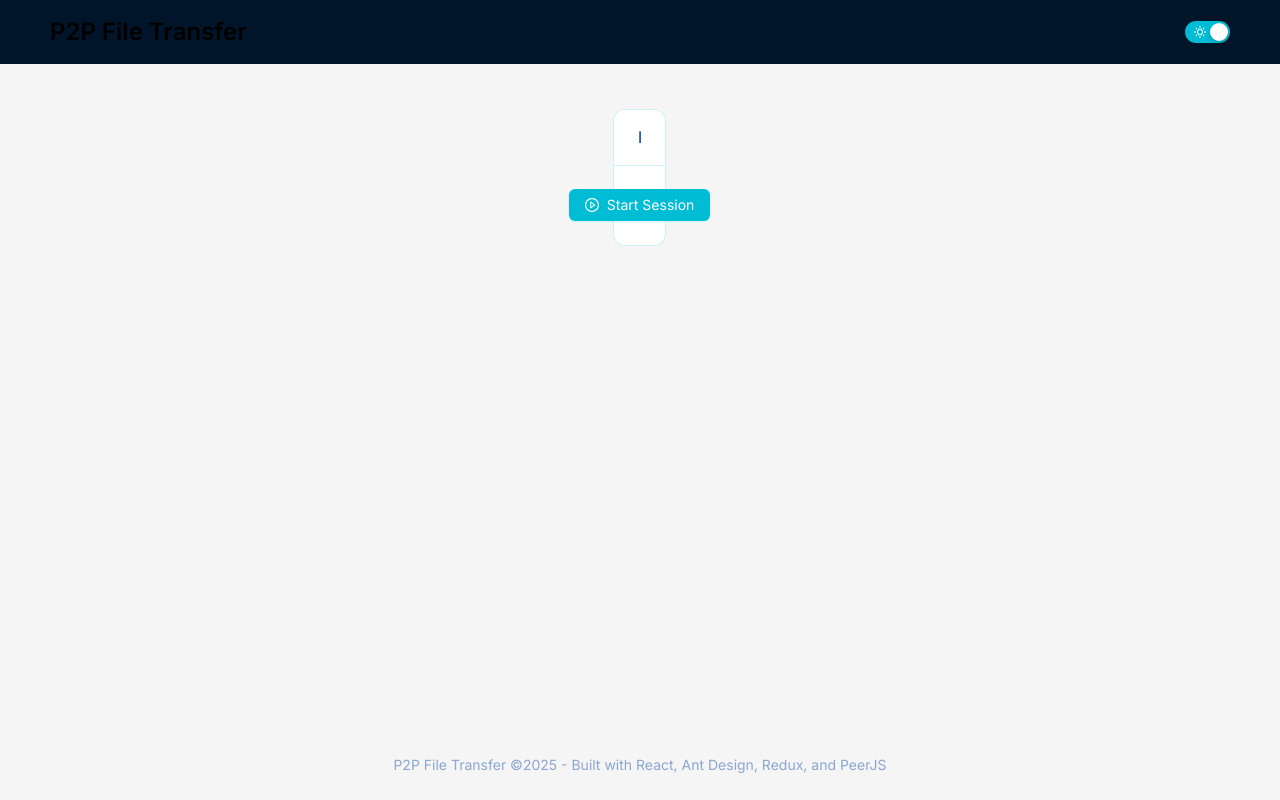
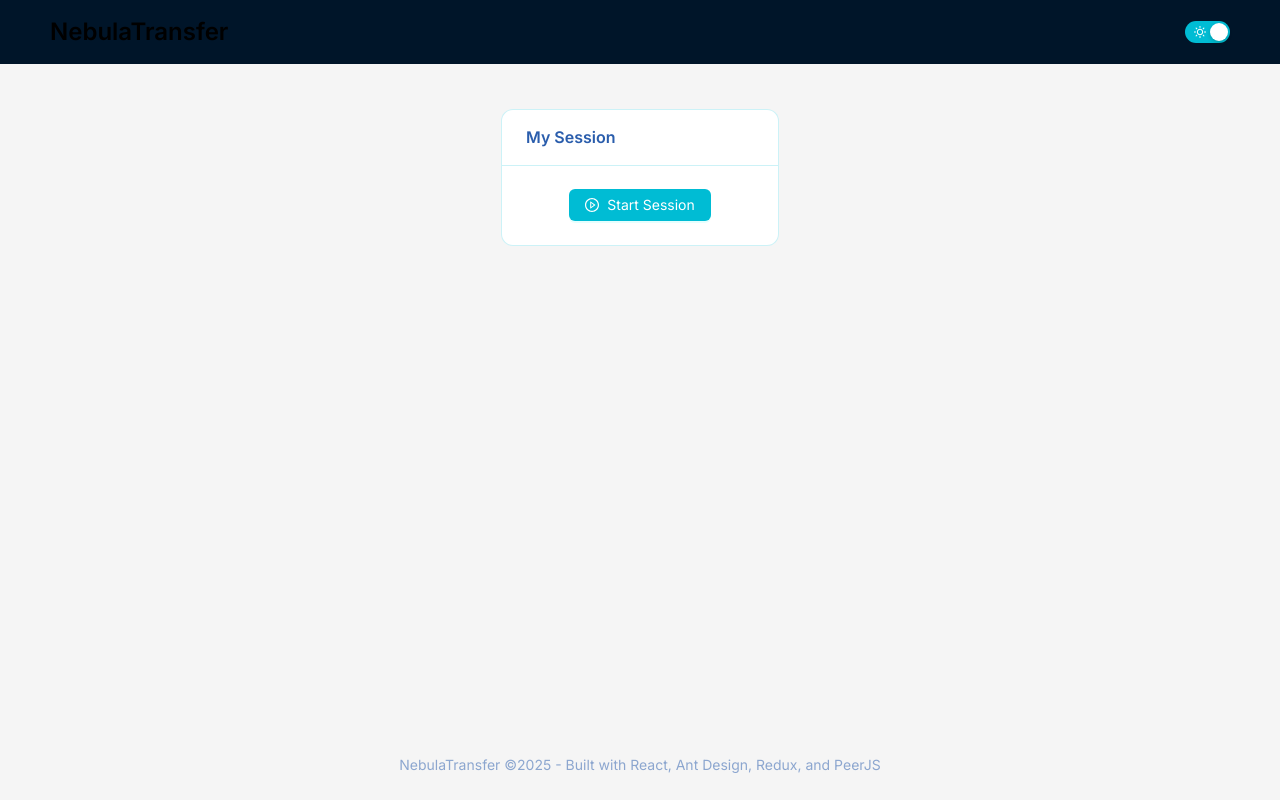
Before and after one commit to TakMashhido/NebulaTransfer, a React (Create React App) app: page / in a window 1280 px wide. Built offline with nearby package versions, Linux system fonts and the light colour scheme.

Commit message:
Improve desktop layout and update app branding

```diff
--- a/src/App.tsx
+++ b/src/App.tsx
@@ -143,7 +143,14 @@ export const App: React.FC = () => {
   return (
     <Layout style={{ minHeight: '100vh' }}> {/* Removed hardcoded background */}
       <MainHeader />
-      <Content style={{ padding: '20px', maxWidth: '1200px', margin: '0 auto' }}>
+      <Content
+        style={{
+          padding: '20px',
+          maxWidth: '1200px',
+          width: '100%',
+          margin: '0 auto',
+        }}
+      >
         {/* NebulaTransfer Title Card - can be a simple Typography.Title or its own component if complex */}
         <Row justify="center" style={{ marginBottom: 24 }}>
             <Col>
@@ -152,7 +159,7 @@ export const App: React.FC = () => {
             </Col>
         </Row>
         <Row gutter={[16, 16]} justify="center">
-          <Col xs={24} sm={24} md={8}>
+          <Col xs={24} sm={24} md={8} lg={8} xl={6}>
             <SessionInfoCard
               // Props passed to SessionInfoCard
               // peerId={peerStoreState.id} // Handled by SessionInfoCard's useSelector
@@ -180,7 +187,7 @@ export const App: React.FC = () => {
           </Col>
 
           {peerStoreState.started && connectionStoreState.list.length > 0 && (
-            <Col xs={24} sm={24} md={8}>
+            <Col xs={24} sm={24} md={8} lg={8} xl={6}>
               <SendFileCard
                 // Props for SendFileCard
                 fileList={fileList}
@@ -215,7 +222,7 @@ export const App: React.FC = () => {
           {/* LogViewer could be a third column or below, depending on layout preference */}
           {/* For now, keeping a similar 3-column structure if all cards are active */}
            {peerStoreState.started && (
-            <Col xs={24} sm={24} md={8}>
+            <Col xs={24} sm={24} md={8} lg={8} xl={6}>
               {/* Placeholder for LogViewer if it's a separate component */}
               {/* <LogViewer /> */}
             </Col>
--- a/src/components/MainFooter.tsx
+++ b/src/components/MainFooter.tsx
@@ -7,7 +7,7 @@ const MainFooter: React.FC = () => {
   return (
     <Layout.Footer style={{ textAlign: 'center' }}>
       <Text type="secondary">
-        P2P File Transfer ©{new Date().getFullYear()} - Built with React, Ant Design, Redux, and PeerJS
+        NebulaTransfer ©{new Date().getFullYear()} - Built with React, Ant Design, Redux, and PeerJS
       </Text>
     </Layout.Footer>
   );
--- a/src/components/MainHeader.tsx
+++ b/src/components/MainHeader.tsx
@@ -25,7 +25,7 @@ const MainHeader: React.FC = () => {
       }}
     >
       <Title level={3} style={{ color: currentTheme === 'dark' ? 'white' : 'black', margin: 0 }}>
-        P2P File Transfer
+        NebulaTransfer
       </Title>
       <Switch
         checkedChildren={<SunOutlined />}
```
